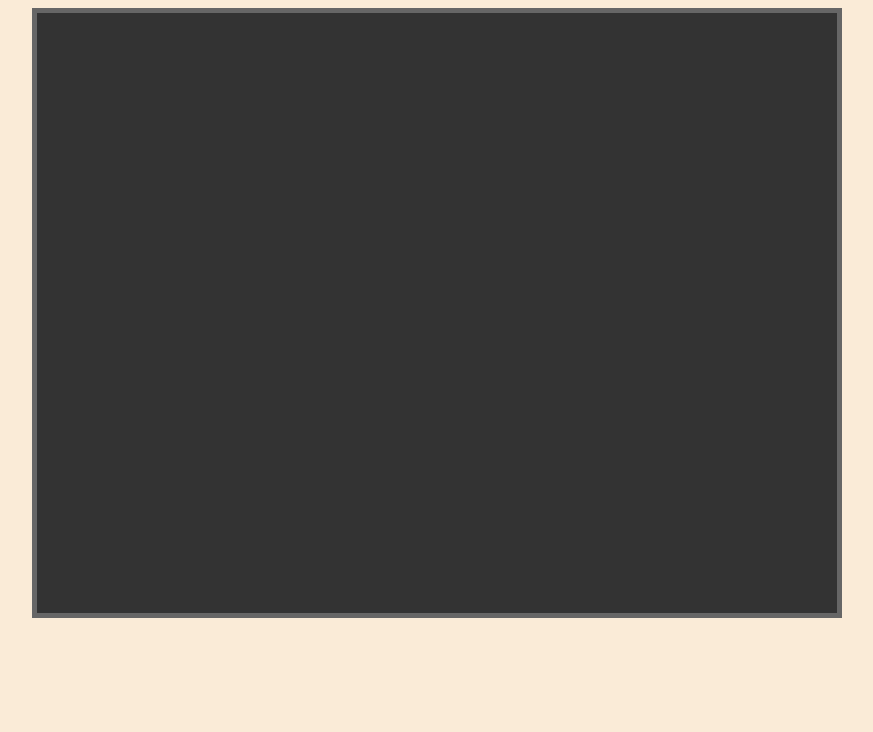
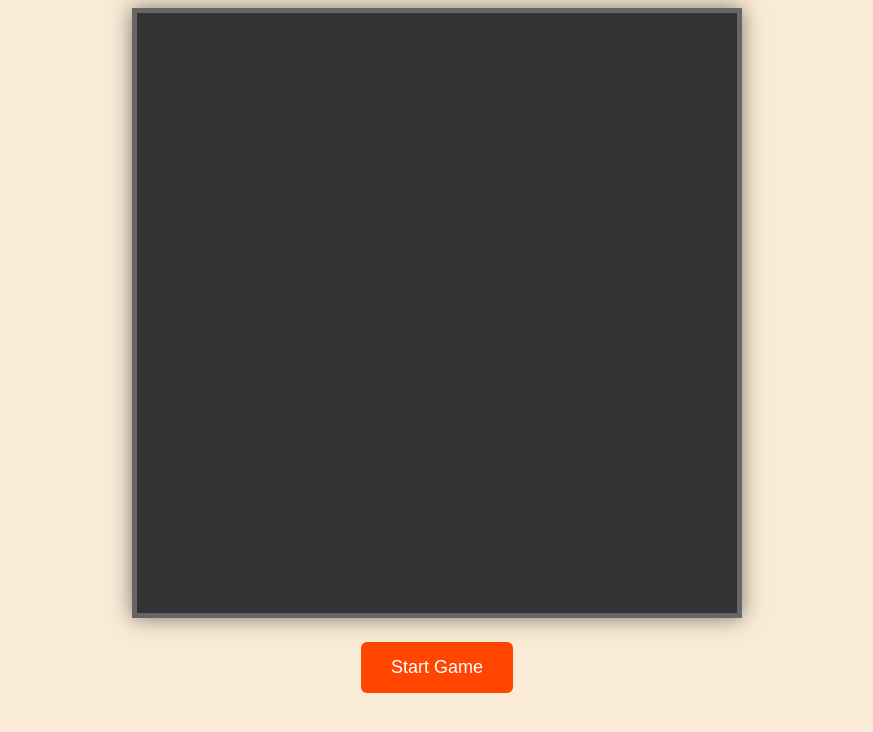
Before and after one commit to MDAhsanFaraz/Snake_Game, a plain HTML site: page index.html in a window 1280 px wide. Shown: the whole page, without its empty margins (203-1076 px from the left). Drawn offline with Linux system fonts and the light colour scheme.

Commit message:
added scoreboard and startbutton

```diff
--- a/index.js
+++ b/index.js
@@ -0,0 +1,25 @@
+document.addEventListener("DOMContentLoaded", () => {
+  const gameArena = document.getElementById("game-arena");
+  const arenaSize = 600;
+  const cellSize = 20;
+  let score = 0;
+  let gameStarted = false;
+  let food = { x: 300, y: 300 };
+  let sanke = [
+    { x: 160, y: 200 },
+    { x: 140, y: 200 },
+    { x: 120, y: 200 },
+  ];
+  let dx = cellSize; // displacement on x axis
+  let dy = 0; // displacement on y axis
+
+  function startGame() {
+    const scoreBoard = document.createElement("div");
+    scoreBoard.id = "score-board";
+    document.body.insertBefore(scoreBoard, gameArena);
+  }
+  const startButton = document.createElement("button");
+  startButton.textContent = "Start Game";
+  startButton.classList.add("start-button");
+  document.body.appendChild(startButton);
+});
--- a/style.css
+++ b/style.css
@@ -8,10 +8,29 @@ body {
   text-align: center;
 }
 #game-arena {
-  width: 800px;
+  width: 600px;
   height: 600px;
   background: #333;
   position: relative;
   border: 5px solid #666;
   margin-bottom: 20px;
+  box-shadow: 0 0 20px rgba(0, 0, 0, 0.5);
 }
+#score-board {
+  font-style: x-large;
+  font-weight: bold;
+  color: black;
+  margin: 10px 0;
+}
+.start-button {
+  background-color: orangered;
+  color: white;
+  padding: 15px 30px;
+  text-align: center;
+  text-decoration: none;
+  font-size: 18px;
+  margin: 4px 0;
+  cursor: pointer;
+  border: none;
+  border-radius: 6px;
+}
```
